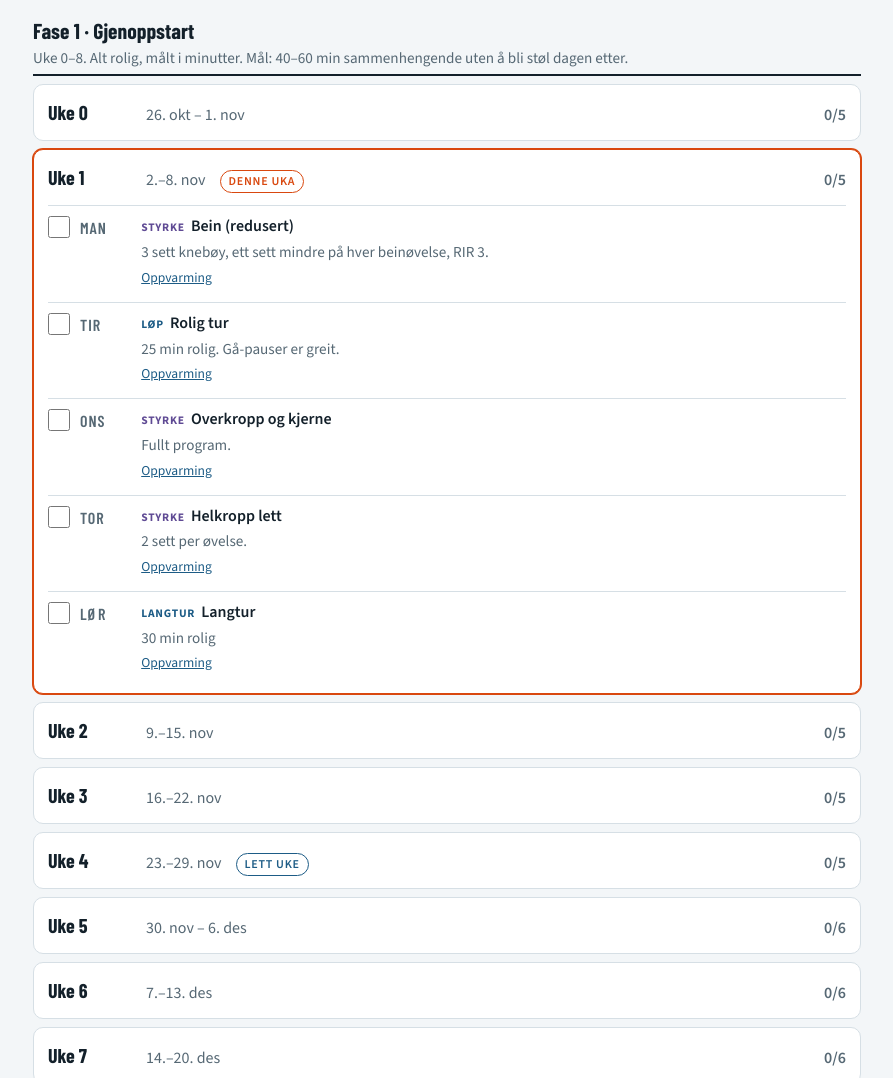
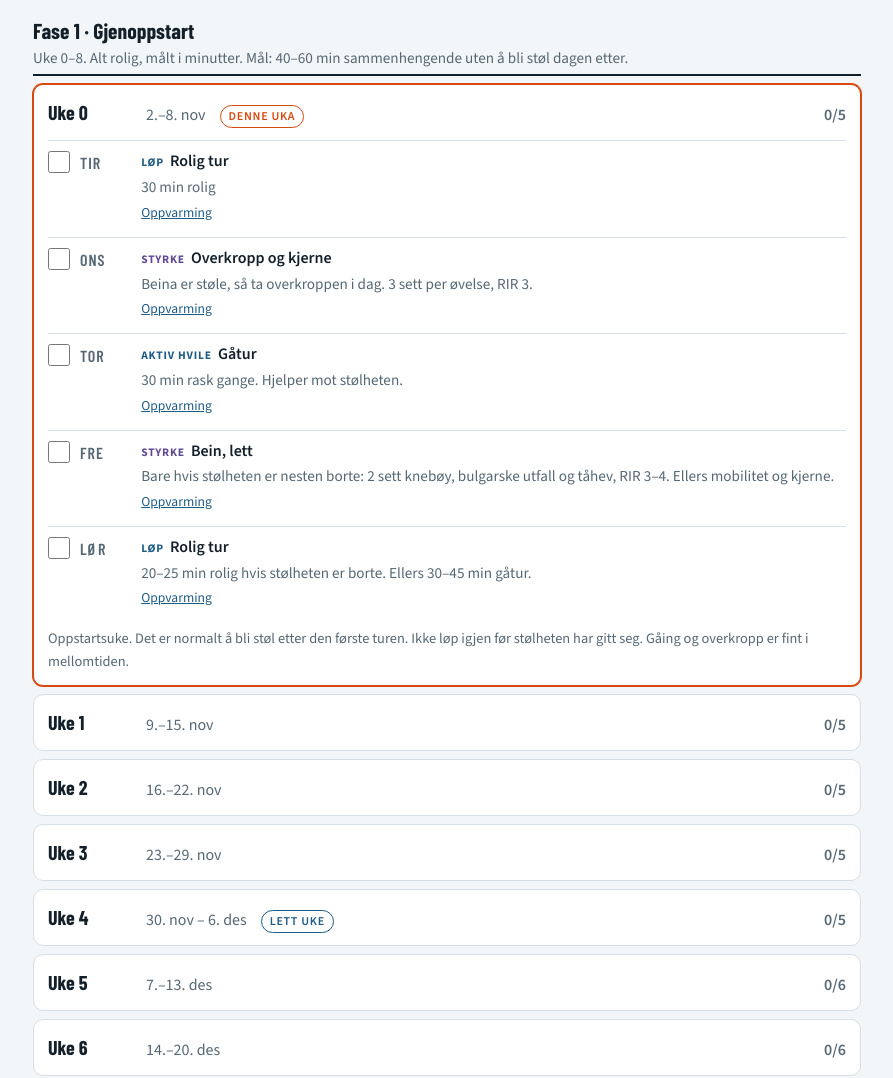
Before and after one commit to janewl/amsterdam2027, a plain HTML site: page index.html in a window 1280 px wide. Shown: the part 662-1740 px from the top of the page, without its empty margins (193-1086 px from the left). Drawn offline with nearby package versions, Linux system fonts and the light colour scheme.

Commit message:
Rett datoer: uke 0 starter 2. november
Co-Authored-By: Claude Opus 5.5 <noreply@anthropic.com>

```diff
--- a/index.html
+++ b/index.html
@@ -428,7 +428,7 @@ ul.plain{margin:0;padding-left:1.2em;display:grid;gap:4px}
     }
     s.sort((a,b)=>ORDER[a.d]-ORDER[b.d]);
     s.forEach(x=>x.key="w"+w+"-"+x.d+"-"+x.k);
-    const mon=new Date(START); mon.setDate(START.getDate()+(w-1)*7);
+    const mon=new Date(START); mon.setDate(START.getDate()+w*7);
     const sun=new Date(mon); sun.setDate(mon.getDate()+6);
     weeks.push({w,sessions:s,mon,sun,light:LIGHT.has(w)});
   }
```
